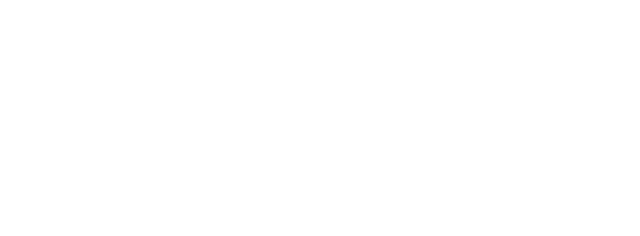
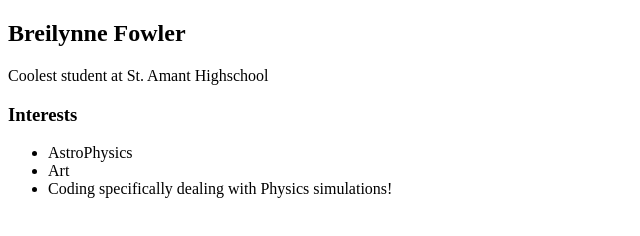
Before and after one commit to BreiFlower/BreiFlower.github.io, a plain HTML site: page index.html in a window 1280 px wide. Shown: the whole page, without its empty margins (0-640 px from the left). Drawn offline with Linux system fonts and the light colour scheme.

Commit message:
worked on <project_name>

```diff
--- a/index.html
+++ b/index.html
@@ -1,13 +1,34 @@
 <!DOCTYPE html>
 <html>
   <head>
-    <title>CHANGE ME</title>
+    <title>BreadArtist</title>
   </head>
 
   <body>
     <!-- All content goes here -->
     <div id="all-contents">
+      <nav>
 
+      </nav>
+
+      <main>
+        <div class="sidebar">
+
+        </div>
+
+        <div class="content">
+          <h2>Breilynne Fowler</h2>
+          <p>Coolest student at St. Amant Highschool</p>
+          <div id="interests">
+            <h3>Interests</h3>
+            <ul>
+              <li>AstroPhysics</li>
+              <li>Art</li>
+              <li>Coding specifically dealing with Physics simulations!</li>
+            </ul>
+          </div>
+        </div>
+      </main>
     </div>
   </body>
 </html>
```
